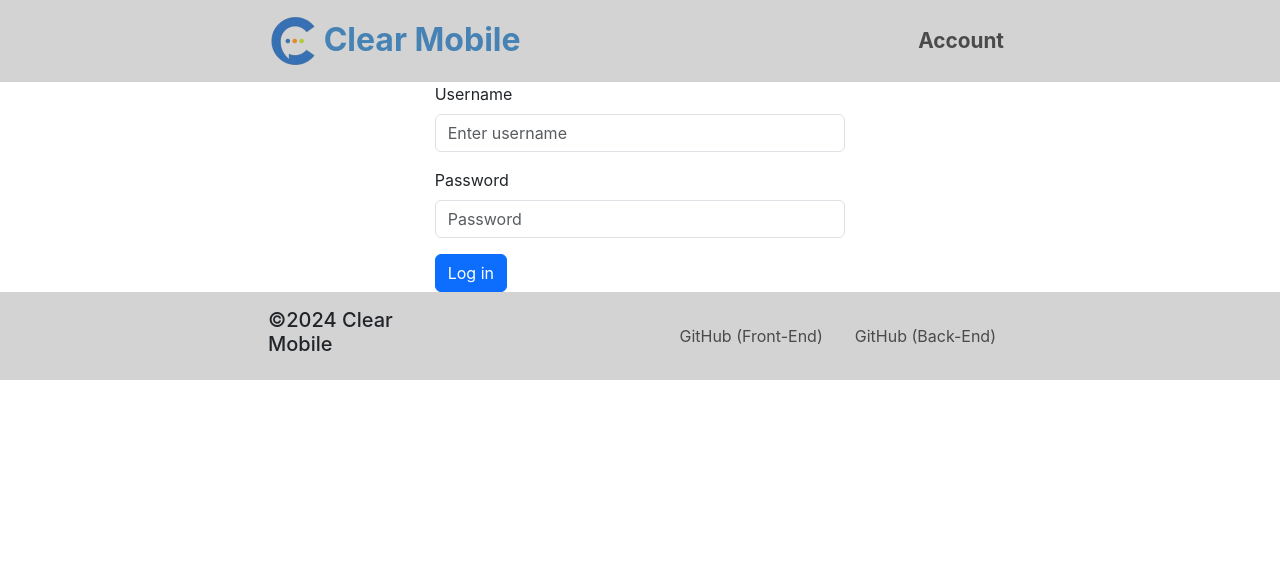
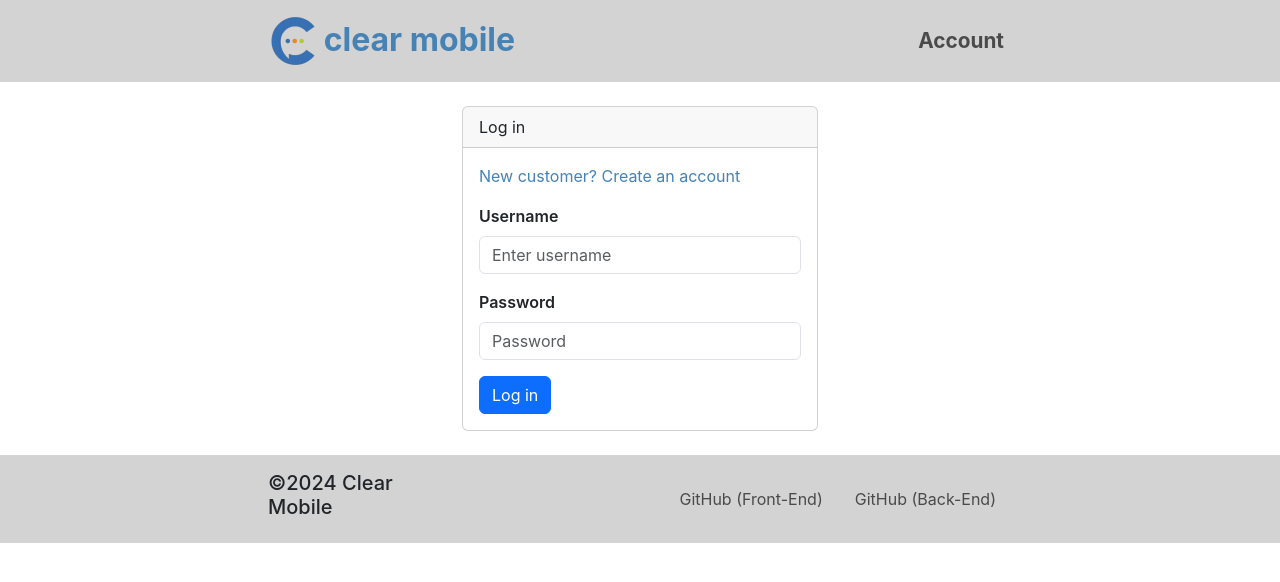
Before and after one commit to bencha27/telecom-front-end, a React (Create React App) app: page /login in a window 1280 px wide. Shown: the top 582 px of the page. Built offline with nearby package versions, Linux system fonts and the light colour scheme.

Commit message:
Edited create account form

```diff
--- a/src/components/Footer.tsx
+++ b/src/components/Footer.tsx
@@ -17,12 +17,12 @@ export default function Footer() {
           <Nav className="me-auto justify-content-end">
             <Nav.Link
               href="https://github.com/bencha27/telecom-front-end"
-              className="px-3 custom-link">
+              className="px-3 custom-nav-link">
               GitHub (Front-End)
             </Nav.Link>
             <Nav.Link
               href="https://github.com/Bram-Gr/telecom"
-              className="px-3 custom-link">
+              className="px-3 custom-nav-link">
               GitHub (Back-End)
             </Nav.Link>
           </Nav>
--- a/src/components/Header.tsx
+++ b/src/components/Header.tsx
@@ -18,7 +18,7 @@ export default function Header() {
               height="50"
               className="d-inline-block align-top"
             />{' '}
-            <span style={{color: "steelblue", fontWeight: "bold", fontSize: "2rem", textAlign: "center"}}>Clear Mobile</span>
+            <span style={{color: "steelblue", fontWeight: "bold", fontSize: "2rem", textAlign: "center"}}>clear mobile</span>
           </Navbar.Brand>
         </Col>
 
@@ -26,7 +26,7 @@ export default function Header() {
 
         <Col md="3">
           <Nav className="me-auto justify-content-end">
-            <Nav.Link href="/login" className="custom-link" style={{fontSize: "1.3rem", fontWeight: "bold"}}>Account</Nav.Link>
+            <Nav.Link href="/login" className="custom-nav-link" style={{fontSize: "1.3rem", fontWeight: "bold"}}>Account</Nav.Link>
           </Nav>
         </Col>
 
--- a/src/index.css
+++ b/src/index.css
@@ -12,7 +12,16 @@ code {
     monospace;
 }
 
-.custom-link{
+.custom-link {
+  color: steelblue;
+  text-decoration: none;
+}
+
+.custom-link:hover {
+  color: #212529;
+}
+
+.custom-nav-link {
   --bs-nav-link-hover-color: steelblue;
   --bs-navbar-active-color: steelblue;
 }
--- a/src/pages/CreateAccount.tsx
+++ b/src/pages/CreateAccount.tsx
@@ -1,11 +1,14 @@
-import { Button, Col, Form, Row } from "react-bootstrap";
+import { Container, Button, Col, Form, Row, Card } from "react-bootstrap";
 
 export default function CreateAccount() {
   return (
-    <div>
+    <Container className="py-4">
       <Row className="justify-content-center">
-        <Col xs="10" sm="6" md="5" xl="4" xxl="3">
-          <Form>
+        <Col xs="10" sm="6" md="5" xl="4">
+          <Card>
+            <Card.Header>Create an account</Card.Header>
+            <Card.Link href="/login" className="px-3 pt-3 custom-link">Existing customer? Log in</Card.Link>
+            <Form className="p-3">
               <Form.Group className="mb-3" controlId="formBasicUsername">
                 <Form.Label>Username</Form.Label>
                 <Form.Control type="text" placeholder="Enter username" />
@@ -28,8 +31,9 @@ export default function CreateAccount() {
                 Create account
               </Button>
             </Form>
+          </Card>
         </Col>
       </Row>
-    </div>
+    </Container>
   );
 }
--- a/src/pages/Home.tsx
+++ b/src/pages/Home.tsx
@@ -1,7 +1,9 @@
+import { Container } from "react-bootstrap"
+
 export default function Home() {
   return (
-    <div>
+    <Container className="py-4">
       <h2>What you see is what you get</h2>
-    </div>
+    </Container>
   );
 }
--- a/src/pages/Login.tsx
+++ b/src/pages/Login.tsx
@@ -1,27 +1,46 @@
-import { Button, Col, Form, Row } from "react-bootstrap";
+import { Container, Button, Col, Form, Row, Card } from "react-bootstrap";
+import { useNavigate } from "react-router-dom";
 
 export default function Login() {
+  const navigate = useNavigate();
+
+  function handleSubmit(event: React.FormEvent<HTMLFormElement>) {
+    event.preventDefault();
+
+    const formData = new FormData(event.currentTarget);
+    const username = formData.get('username') as string;
+    const password = formData.get('password') as string;
+
+    console.log(`username: ${username}, password: ${password}`);
+
+    navigate("/");
+  }
+
   return (
-    <div>
+    <Container className="py-4">
       <Row className="justify-content-center">
-        <Col xs="10" sm="6" md="5" xl="4" xxl="3">
-          <Form>
+        <Col xs="10" sm="6" md="5" xl="4">
+          <Card>
+            <Card.Header>Log in</Card.Header>
+            <Card.Link href="/create" className="px-3 pt-3 custom-link">New customer? Create an account</Card.Link>
+            <Form className="p-3" onSubmit={handleSubmit}>
               <Form.Group className="mb-3" controlId="formBasicUsername">
-              <Form.Label>Username</Form.Label>
-              <Form.Control type="text" placeholder="Enter username" />
+                <Form.Label style={{fontWeight: 600}}>Username</Form.Label>
+                <Form.Control type="text" name="username" placeholder="Enter username" />
               </Form.Group>
 
               <Form.Group className="mb-3" controlId="formBasicPassword">
-              <Form.Label>Password</Form.Label>
-              <Form.Control type="password" placeholder="Password" />
+                <Form.Label style={{fontWeight: 600}}>Password</Form.Label>
+                <Form.Control type="password" name="password" placeholder="Password" />
               </Form.Group>
 
               <Button variant="primary" type="submit">
                 Log in
               </Button>
             </Form>
+          </Card>
         </Col>
       </Row>
-    </div>
+    </Container>
   );
 }
```
Lines whose indentation alone changed are shown as unchanged.
